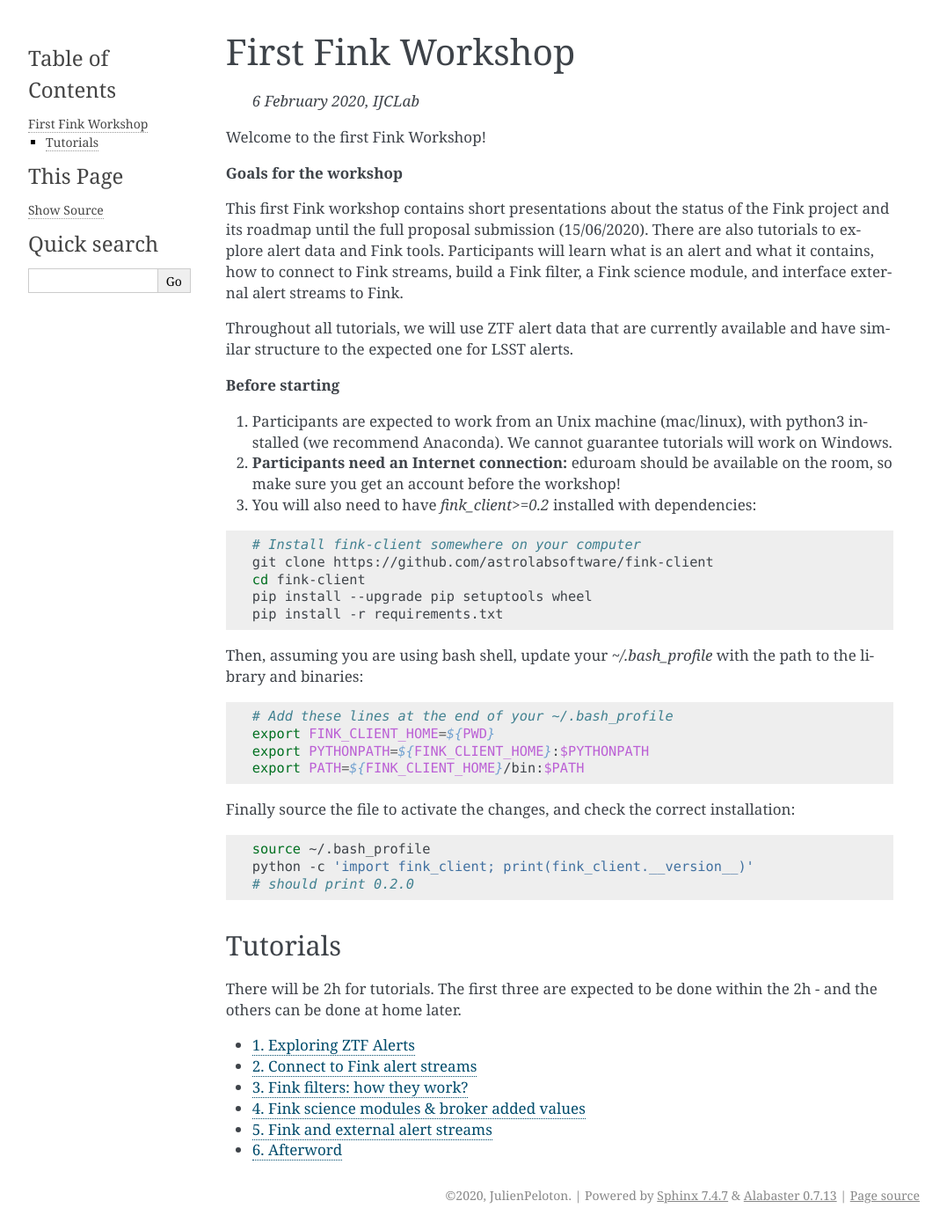
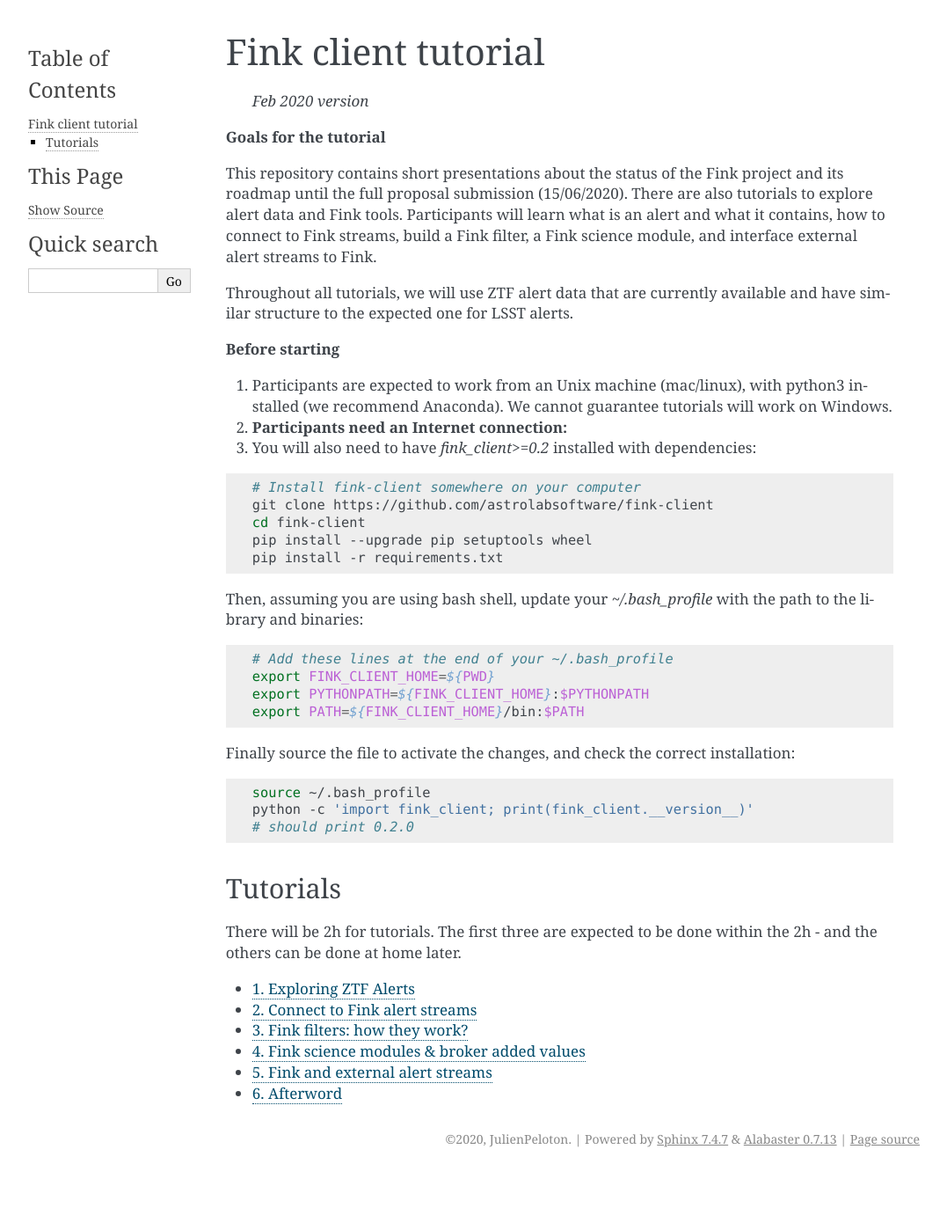
Before and after one commit to astrolabsoftware/fink-client-tutorial, a Sphinx documentation site: the page built from web/source/index.rst, in a window 1280 px wide. Shown: the whole page at 88% size, without its empty margins (106-1183 px from the left). Built offline with Sphinx 7.4.7, drawn with Linux system fonts in a browser that asks for light colours; after the commit the page ends 1334 px from its top, so only the background shows below that.

Commit message:
Update the tutorial description

````diff
--- a/web/source/index.rst
+++ b/web/source/index.rst
@@ -1,15 +1,13 @@
 =====================================
-First Fink Workshop
+Fink client tutorial
 =====================================
 
-  *6 February 2020, IJCLab*
+  *Feb 2020 version*
 
 
-Welcome to the first Fink Workshop!
+**Goals for the tutorial**
 
-**Goals for the workshop**
-
-This first Fink workshop contains short presentations about the status of the
+This repository contains short presentations about the status of the
 Fink project and its roadmap until the full proposal submission (15/06/2020).
 There are also tutorials to explore alert data and Fink tools. Participants will learn what is an alert and what it contains,
 how to connect to Fink streams, build a Fink filter, a Fink science module, and interface
@@ -21,7 +19,7 @@
 **Before starting**
 
 1. Participants are expected to work from an Unix machine (mac/linux), with python3 installed (we recommend Anaconda). We cannot guarantee tutorials will work on Windows.
-2. **Participants need an Internet connection:** eduroam should be available on the room, so make sure you get an account before the workshop!
+2. **Participants need an Internet connection:**
 3. You will also need to have `fink_client>=0.2` installed with dependencies:
 
 .. code-block:: bash
--- a/web/source/tasks/display_ztf_alerts.md
+++ b/web/source/tasks/display_ztf_alerts.md
@@ -53,7 +53,7 @@
 
 
 ```python
-# you will find datatest/ in the workshop repo.
+# you will find datatest/ in the tutorial repo.
 r = AlertReader('datatest')
 ```
 
````
Also changed, not shown: web/source/tasks/stream-connection.md (+2 -2 lines), 17 other files.
